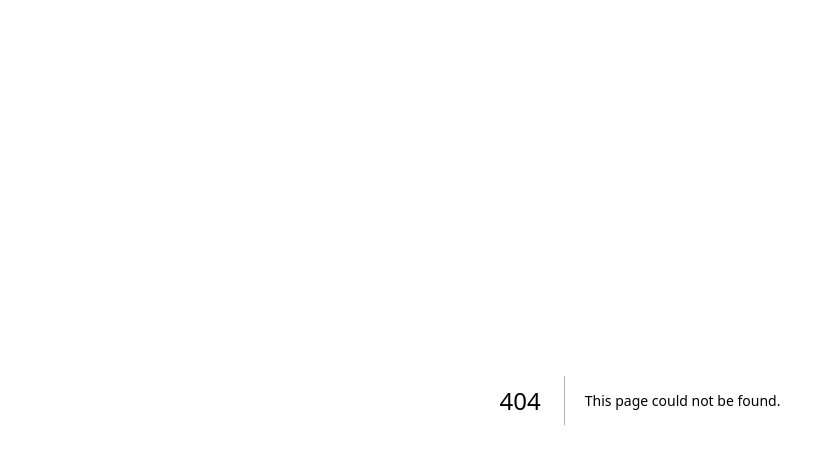
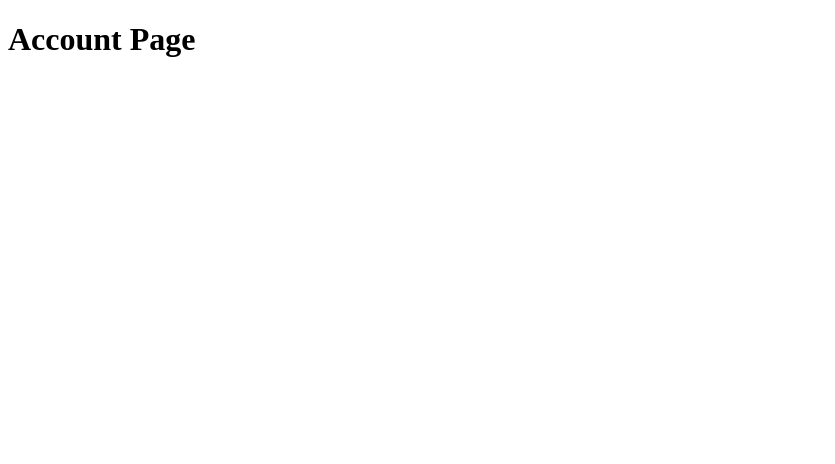
Before and after one commit to guanghui28/The-wild-oasis-with-nextjs14, a Next.js app: page /account in a window 1280 px wide. Before the commit this address had no page. Shown: the top 464 px of the page, without its empty margins (0-835 px from the left). Built offline with nearby package versions, Linux system fonts and the light colour scheme.

Commit message:
setup folders for routing

```diff
--- /dev/null
+++ b/app/about/page.js
@@ -0,0 +1,3 @@
+export default function Page() {
+	return <div>About Page</div>;
+}
--- /dev/null
+++ b/app/account/page.js
@@ -0,0 +1,3 @@
+export default function Page() {
+	return <h1>Account Page</h1>;
+}
--- /dev/null
+++ b/app/cabins/page.js
@@ -0,0 +1,3 @@
+export default function page() {
+	return <div>page</div>;
+}
```
Also changed, not shown: app/layout.js (+8 -8 lines).
